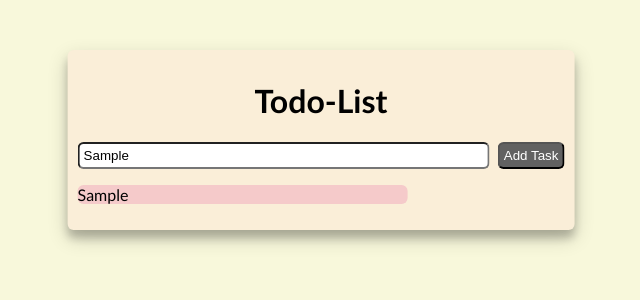
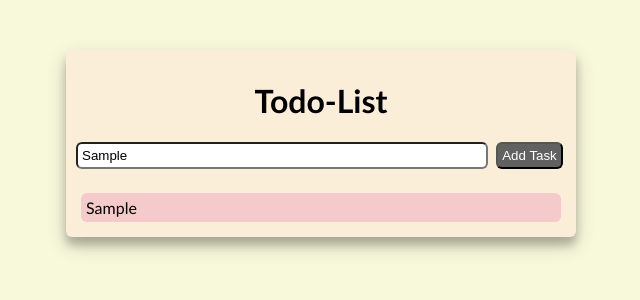
Before and after one commit to shirishBajpai/Todo-List-react, a React (Create React App) app: page / in a window 1280 px wide. Both pictures are taken after typing "Sample" into the empty fields and a click on the button "Add Task". Shown: the top 300 px of the page, without its empty margins (319-959 px from the left). Built offline with nearby package versions, Linux system fonts and the light colour scheme.

Commit message:
home-updated

```diff
--- a/src/Components/Home.css
+++ b/src/Components/Home.css
@@ -29,7 +29,9 @@ h1{
 }
 
 .todo-task{
-    width: 330px;
+    width: 470px;
+    margin: 5px;
+    padding: 5px;
     background-color: rgb(245, 202, 202);
     border-radius: 6px;
     cursor: pointer;
--- a/src/Components/Home.js
+++ b/src/Components/Home.js
@@ -2,21 +2,37 @@ import './Home.css';
 import { useState } from 'react';
 
 const Home = () => {
-    const [value, setValue] = useState('');
+    const initialValue = [];
+    const [value, setValue] = useState([]);
+    const [initial, setInitial] = useState(false);
     var val = '';
     const onChange = (e) => {
         val = e.target.value;
-        console.log(val);
+        if (initial == true) {
+            e.target.value = "";
+            setInitial(false);
+        }
     }
-    const onClickHandler = () => {
-        setValue(val);
+    const onClickHandler = (e) => {
+        if (val != "") {
+            setValue([...value, val]);
+            //console.log(e.target.value, "val");
+            setInitial(true);
+        }
     }
-    return(
+    const onComplete = (e) => {
+        //console.log(e.target.innerText);
+        const arr = value.filter((item) => item !== e.target.innerText);
+        setValue(arr);
+    }
+    return (
         <div className="todo">
             <h1>Todo-List</h1>
             <input className="inputVal" type="text" onChange={onChange} placeholder="Enter the Task...." /> &nbsp;
-            <button className="btn" onClick={onClickHandler}>Add Task</button>
-            <p className="todo-task">{value}</p>
+            <button className="btn" onClick={onClickHandler}>Add Task</button><br/><br/>
+            {value.map((user) => (
+                <div className="todo-task" onClick={onComplete} >{user}</div>
+            ))}
         </div>
     );
 }
```
